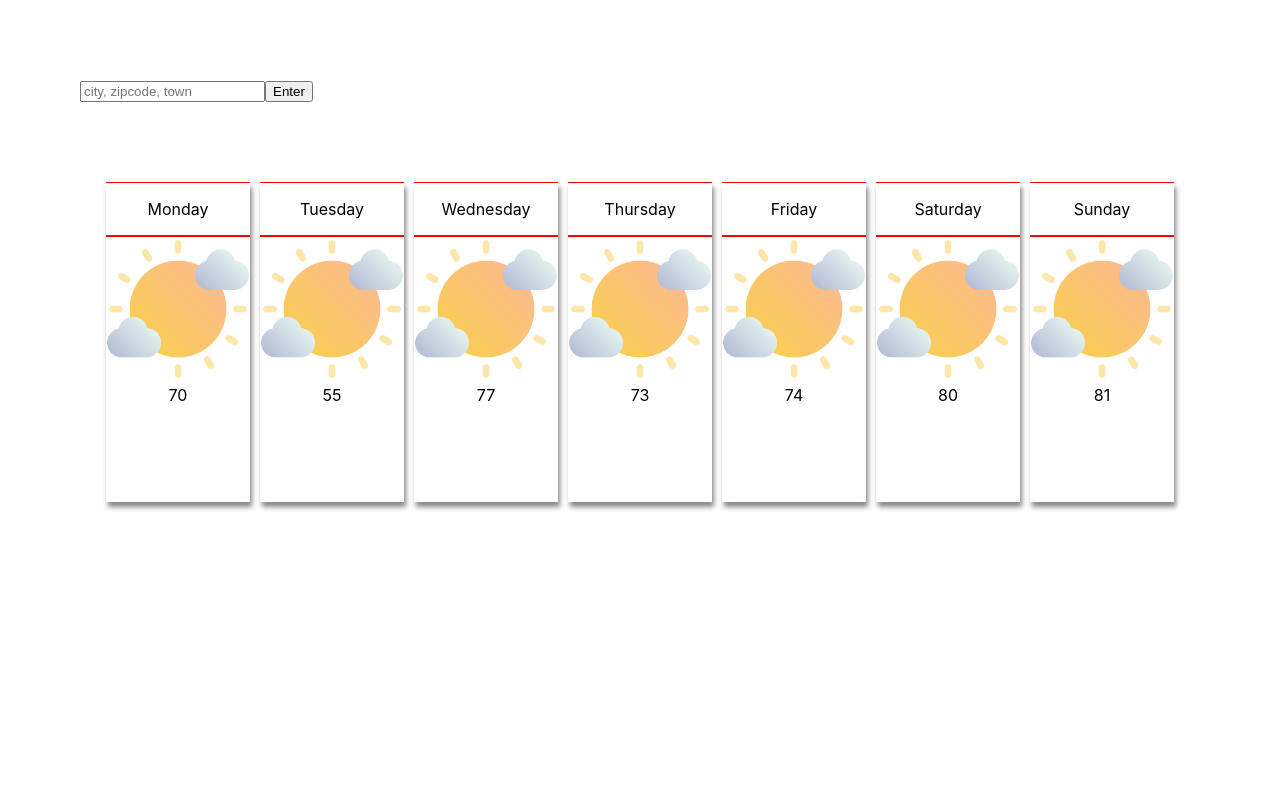
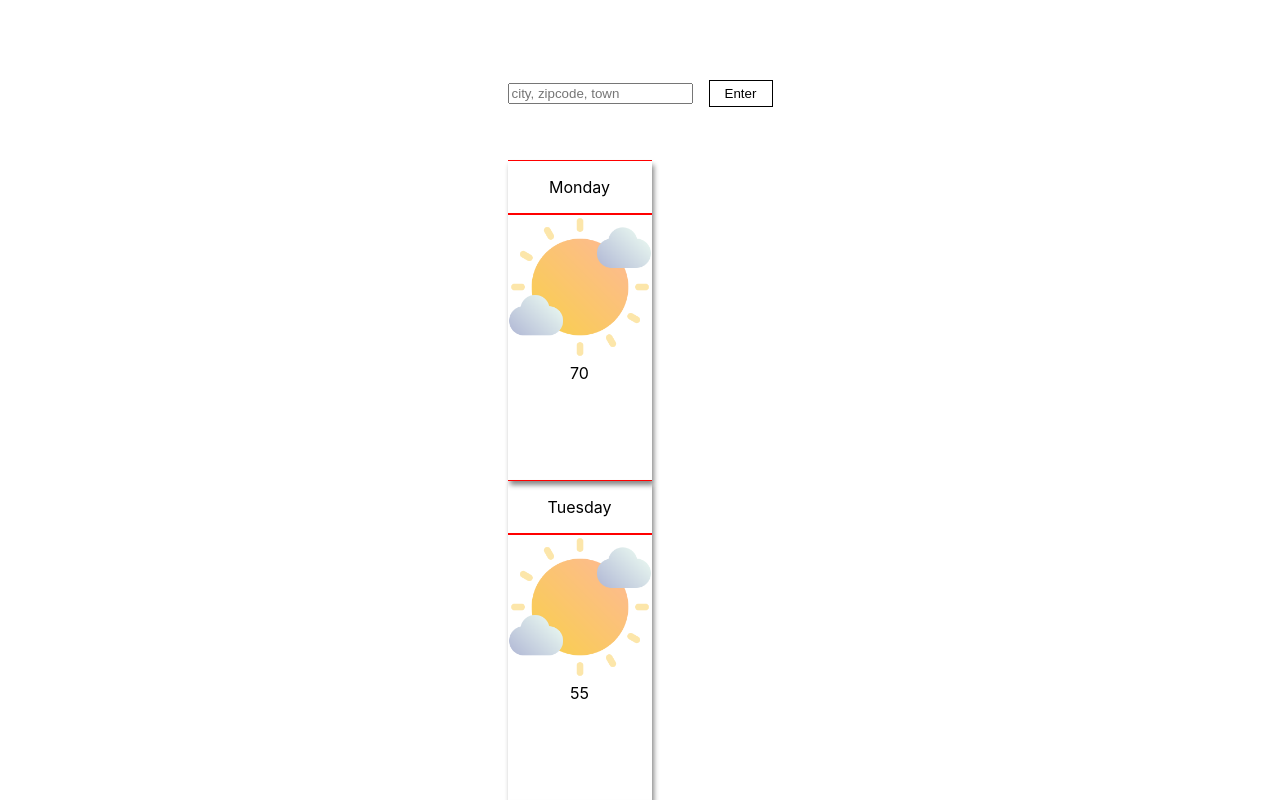
Before and after one commit to sjschweber/weather-app, a React (Create React App) app: page / in a window 1280 px wide. Shown: the top 800 px of the page. Built offline with nearby package versions, Linux system fonts and the light colour scheme.

Commit message:
Adds second row to grid for input, and styles input

```diff
--- a/src/App.css
+++ b/src/App.css
@@ -1,40 +1,72 @@
-form{
-  margin: 5rem;
-}
-.forecast {
+
+.app__container {
+  margin-top: 5rem;
   text-align: center;
   display: grid;
   grid-template-columns: auto auto auto auto auto auto auto;
+  grid-template-areas:
+    "header header header header header header header"
+}
+
+.location_input{
+  padding-bottom: 5px;
+  border: none;
+  border-bottom: 2px solid black;
+  font-size: 20px;
+}
+.location_input:focus{
+  outline: none;
+}
+button{
+  padding: 5px;
+  width: 4rem;
+  margin-left: 1rem;
+  background: white;
+  border: 1px solid black;
+}
+
+form{
+  grid-area: header;
+  text-align: left;
 }
 
 @media(max-width: 600px){
-  .forecast{
+  .app__container{
     grid-template-columns: auto;
     justify-content: center;
+    grid-template-areas:
+      "header"
   }
 }
 
 @media(min-width: 600px){
-  .forecast{
+  .app__container{
     grid-template-columns: auto auto auto;
+    grid-template-rows: 5rem auto;
     justify-content: center;
     column-gap: 7px;
+    grid-template-areas:
+      "header header header"
   }
 }
 
 @media(min-width: 768px){
-  .forecast{
+  .app__container{
     grid-template-columns: auto auto auto auto auto;
     justify-content: center;
     column-gap: 10px;
+    grid-template-areas:
+      "header header header header header"
 
   }
 }
 
 @media(min-width: 992px){
-  .forecast{
+  .app__container{
     grid-template-columns: auto auto auto auto auto auto auto;
     justify-content: center;
     column-gap: 10px;
+    grid-template-areas:
+      "header header header header header header header"
   }
 }
```
